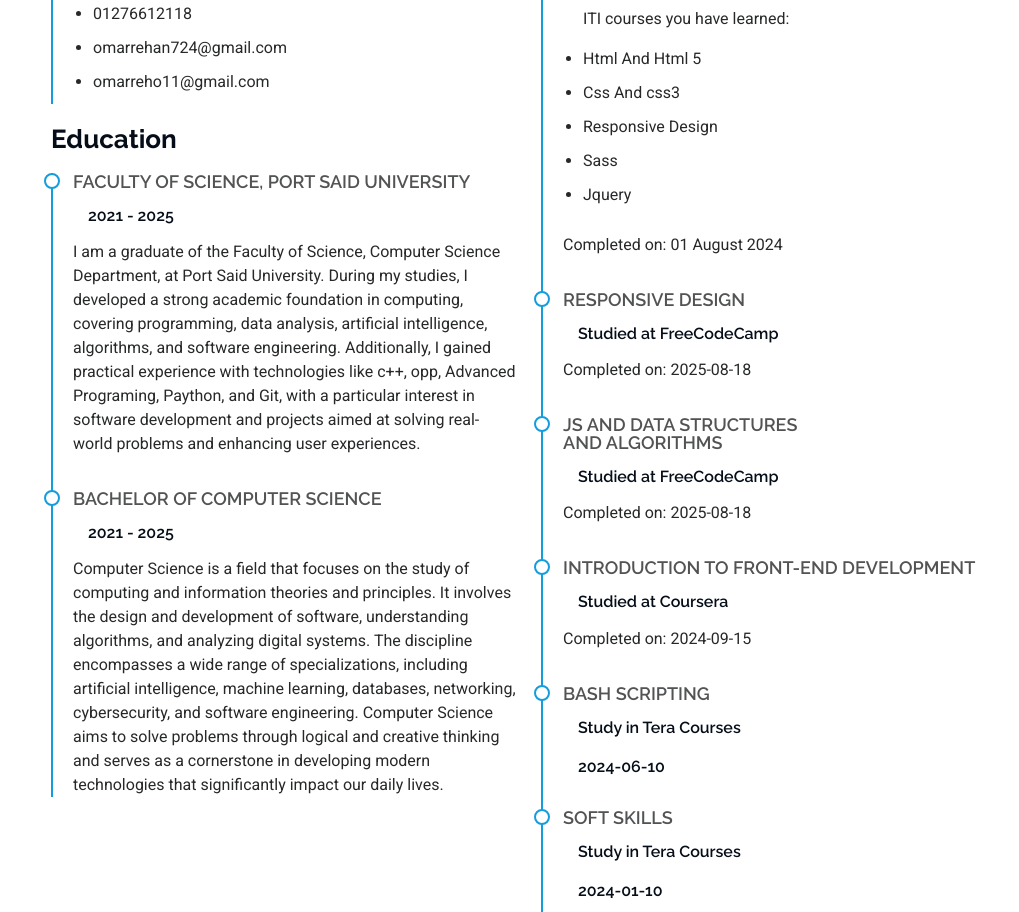
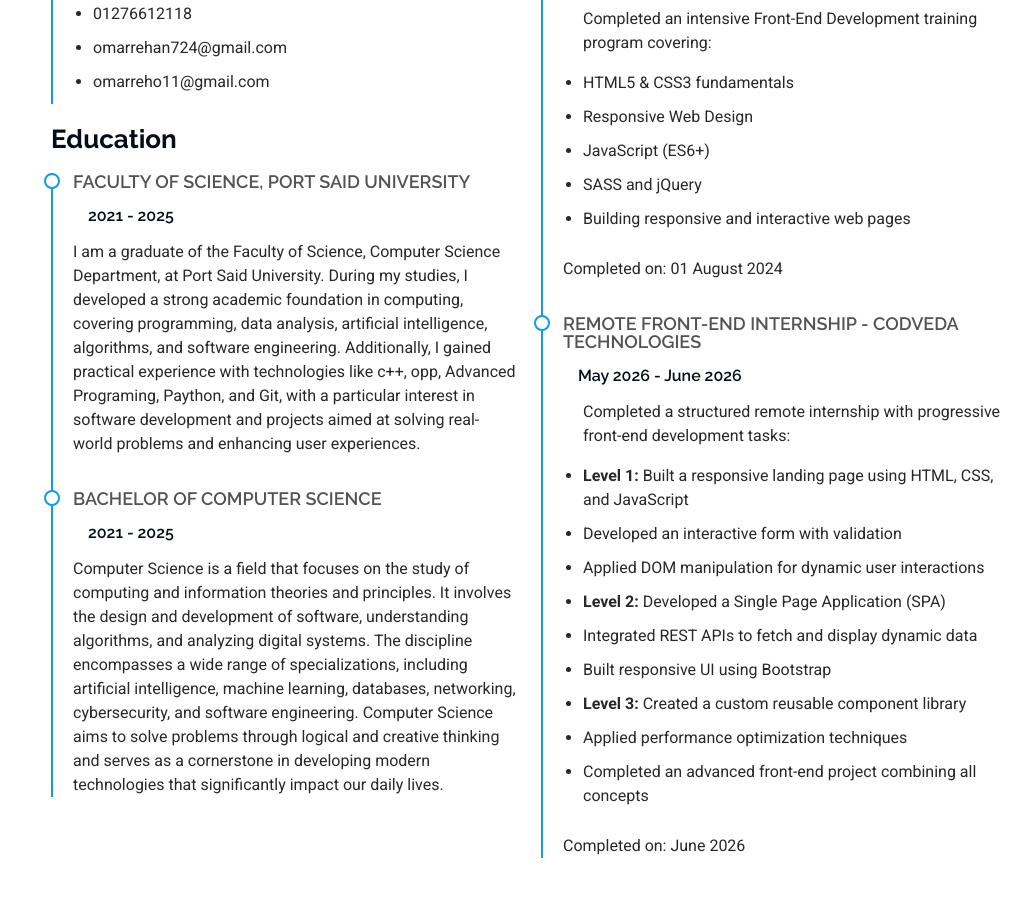
Before and after one commit to omar-rehann/Omar-Rehann, a plain HTML site: page index.html in a window 1280 px wide. Shown: the part 3163-4075 px from the top of the page, without its empty margins (261-1280 px from the left). Drawn offline with Linux system fonts and the light colour scheme.

Commit message:
add new edit in resume add new interhsio

```diff
--- a/index.html
+++ b/index.html
@@ -411,55 +411,45 @@
                     </div>
 
                     <div class="col-lg-6" data-aos="fade-up" data-aos-delay="200">
-                        <h3 class="resume-title">Certifications</h3>
+                        <h3 class="resume-title">Internship</h3>
+
+
+
                         <div class="resume-item">
-                            <h4>Front-End Development - ITI</h4>
-                            <h5>From 07 July 2024 To 01 August 2024</h5>
+                            <h4>Front-End Development Training - ITI</h4>
+                            <h5>07 July 2024 - 01 August 2024</h5>
                             <ul>
-                                <p>ITI courses you have learned: </p>
+                                <p>Completed an intensive Front-End Development training program covering:</p>
 
-                                <li>Html And Html 5</li>
-                                <li>Css And css3</li>
-                                <li>Responsive Design</li>
-                                <li>Sass</li>
-                                <li>Jquery</li>
+                                <li>HTML5 & CSS3 fundamentals</li>
+                                <li>Responsive Web Design</li>
+                                <li>JavaScript (ES6+)</li>
+                                <li>SASS and jQuery</li>
+                                <li>Building responsive and interactive web pages</li>
                             </ul>
                             <p>Completed on: 01 August 2024</p>
-
-                        </div>
-                        <!-- Edn Resume Item -->
-
-                        <div class="resume-item">
-                            <h4>Responsive Design</h4>
-                            <h5>Studied at FreeCodeCamp</h5>
-                            <p>Completed on: 2025-08-18</p>
-                        </div>
-                        <div class="resume-item">
-                            <h4>JS And Data Structures <br> And Algorithms </h4>
-                            <h5>Studied at FreeCodeCamp</h5>
-                            <p>Completed on: 2025-08-18</p>
                         </div>
 
                         <div class="resume-item">
-                            <h4>Introduction to Front-End Development</h4>
-                            <h5>Studied at Coursera</h5>
-                            <p>Completed on: 2024-09-15</p>
+                            <h4>Remote Front-End Internship - Codveda Technologies</h4>
+                            <h5>May 2026 - June 2026</h5>
+                            <ul>
+                                <p>Completed a structured remote internship with progressive front-end development tasks:</p>
+
+                                <li><strong>Level 1:</strong> Built a responsive landing page using HTML, CSS, and JavaScript</li>
+                                <li>Developed an interactive form with validation</li>
+                                <li>Applied DOM manipulation for dynamic user interactions</li>
+
+                                <li><strong>Level 2:</strong> Developed a Single Page Application (SPA)</li>
+                                <li>Integrated REST APIs to fetch and display dynamic data</li>
+                                <li>Built responsive UI using Bootstrap</li>
+
+                                <li><strong>Level 3:</strong> Created a custom reusable component library</li>
+                                <li>Applied performance optimization techniques</li>
+                                <li>Completed an advanced front-end project combining all concepts</li>
+                            </ul>
+                            <p>Completed on: June 2026</p>
                         </div>
-
-                        <div class="resume-item">
-                            <h4>Bash Scripting</h4>
-                            <h5>Study in Tera Courses</h5>
-                            <br>
-                            <h5>2024-06-10</h5>
-                        </div>
-                        <div class="resume-item">
-                            <h4>Soft Skills</h4>
-                            <h5>Study in Tera Courses</h5>
-                            <br>
-                            <h5>2024-01-10</h5>
-                        </div>
-                        <!-- Edn Resume Item -->
-
                     </div>
 
                 </div>
```
